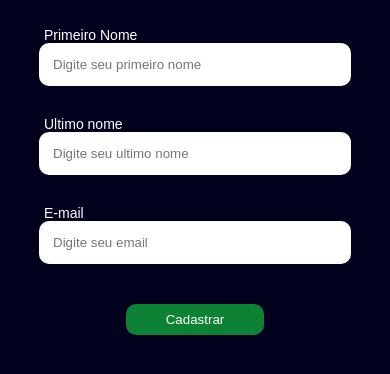
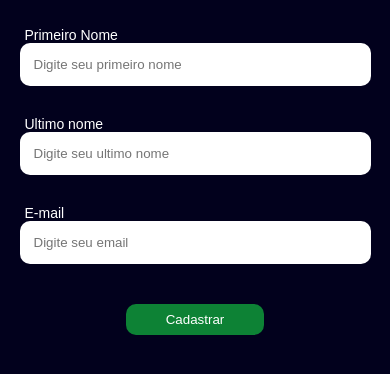
Before and after one commit to andreirce/miniprojeto-crud, a plain HTML site: page index.html in a window 390 px wide. Shown: the part 116-490 px from the top of the page. Drawn offline with Linux system fonts and the light colour scheme.

Commit message:
melhoria na responsividade

```diff
--- a/src/css/responsive.css
+++ b/src/css/responsive.css
@@ -46,4 +46,20 @@
     .title {
         font-size: 1.8rem;
     }
+
+    .table-container {
+        width: 90%;
+    }
+
+    .firstname-container {
+        width: 90%;
+    }
+
+    .lastname-container {
+        width: 90%;
+    }
+
+    .email-container {
+        width: 90%;
+    }
 }
```
